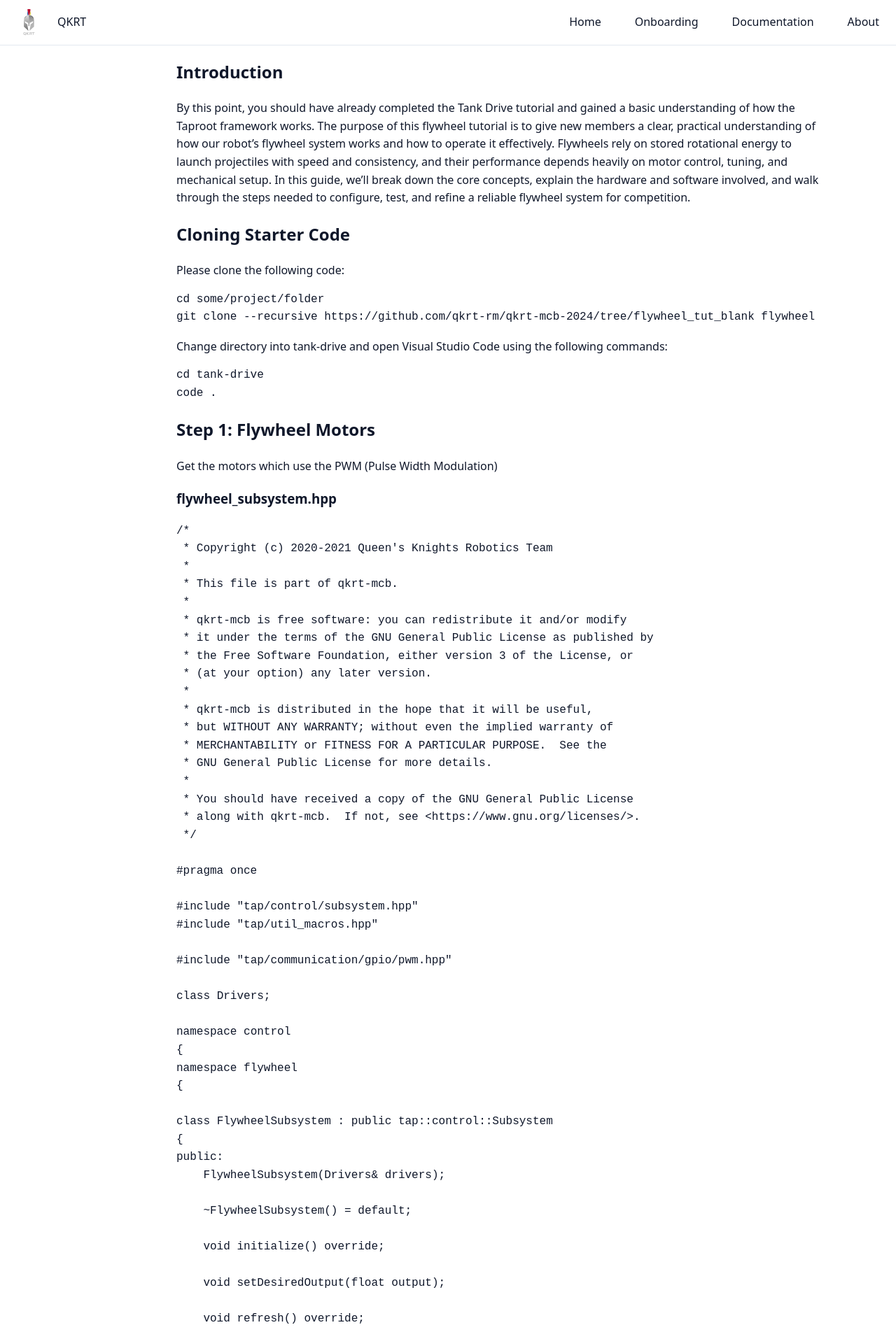
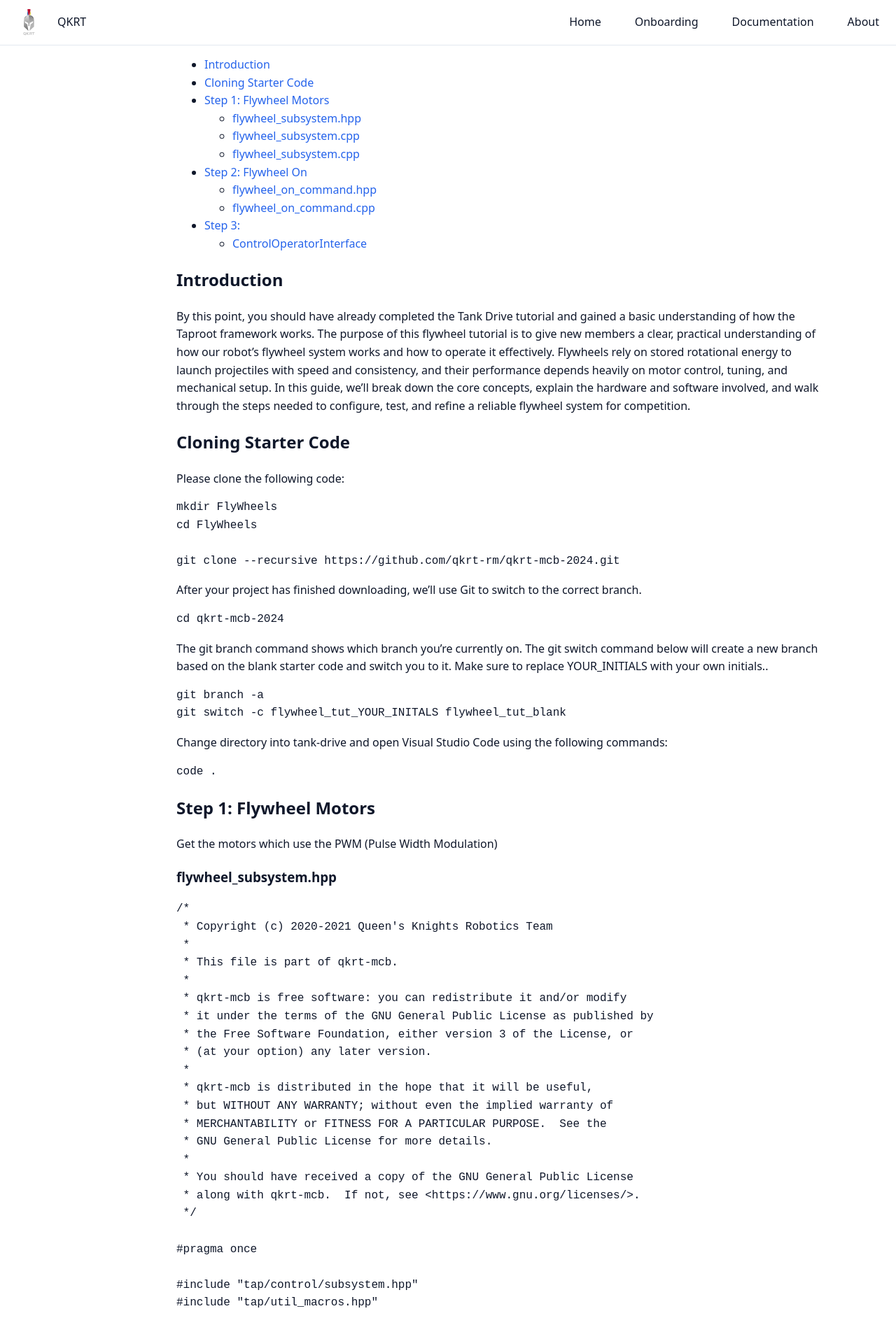
Before and after one commit to qkrt-rm/onboarding, a Jekyll site: the page built from onboarding/01_03_fly-wheels.md, in a window 1280 px wide. Shown: the top 1904 px of the page at 70% size. Built offline with Jekyll 4.4.1, drawn with Linux system fonts in a browser that asks for light colours; our own code applies the rules of GitHub Pages for plain Markdown files; some of the changed text lies outside the part shown.

Commit message:
Some fixes in the tutorials

````diff
--- a/onboarding/01_03_fly-wheels.md
+++ b/onboarding/01_03_fly-wheels.md
@@ -1,3 +1,17 @@
+- [Introduction](#introduction)
+- [Cloning Starter Code](#cloning-starter-code)
+- [Step 1: Flywheel Motors](#step-1-flywheel-motors)
+  - [flywheel\_subsystem.hpp](#flywheel_subsystemhpp)
+  - [flywheel\_subsystem.cpp](#flywheel_subsystemcpp)
+  - [flywheel\_subsystem.cpp](#flywheel_subsystemcpp-1)
+- [Step 2: Flywheel On](#step-2-flywheel-on)
+  - [flywheel\_on\_command.hpp](#flywheel_on_commandhpp)
+  - [flywheel\_on\_command.cpp](#flywheel_on_commandcpp)
+- [Step 3:](#step-3)
+  - [ControlOperatorInterface](#controloperatorinterface)
+
+
+
 
 ## Introduction
 By this point, you should have already completed the Tank Drive tutorial and gained a basic understanding of how the Taproot framework works. The purpose of this flywheel tutorial is to give new members a clear, practical understanding of how our robot’s flywheel system works and how to operate it effectively. Flywheels rely on stored rotational energy to launch projectiles with speed and consistency, and their performance depends heavily on motor control, tuning, and mechanical setup. In this guide, we’ll break down the core concepts, explain the hardware and software involved, and walk through the steps needed to configure, test, and refine a reliable flywheel system for competition.
@@ -5,14 +19,29 @@ By this point, you should have already completed the Tank Drive tutorial and gai
 ## Cloning Starter Code
 
 Please clone the following code:
+```bash
+mkdir FlyWheels
+cd FlyWheels
+
+git clone --recursive https://github.com/qkrt-rm/qkrt-mcb-2024.git
 ```
-cd some/project/folder
-git clone --recursive https://github.com/qkrt-rm/qkrt-mcb-2024/tree/flywheel_tut_blank flywheel
+
+After your project has finished downloading, we’ll use Git to switch to the correct branch.
+```bash
+cd qkrt-mcb-2024
+```
+
+The git branch command shows which branch you're currently on.
+The git switch command below will create a new branch based on the blank starter code and switch you to it.
+Make sure to replace YOUR_INITIALS with your own initials..
+
+```bash
+git branch -a
+git switch -c flywheel_tut_YOUR_INITALS flywheel_tut_blank
 ```
 
 Change directory into tank-drive and open Visual Studio Code using the following commands:
-```
-cd tank-drive
+```bash
 code .
 ```
 
@@ -85,7 +114,8 @@ private:
 <details>
 <summary>Solution</summary>
 
-### flywheel_subsystem.hpp
+flywheel_subsystem.hpp
+
 ```cpp
 /*
  * Copyright (c) 2020-2021 Queen's Knights Robotics Team
@@ -146,14 +176,15 @@ private:
 }
 }
 ```
+
 </details>
 
 
+### flywheel_subsystem.cpp
 <details>
-<summary></summary>
+<summary> Solution: </summary>
 
-
-### flywheel_subsystem.cpp
+flywheel_subsystem.cpp
 ```cpp
 /*
  * Copyright (c) 2020-2021 Queen's Knights Robotics Team
````
Also changed, not shown: onboarding/00_00_getting-started.md (+7 -4 lines).
